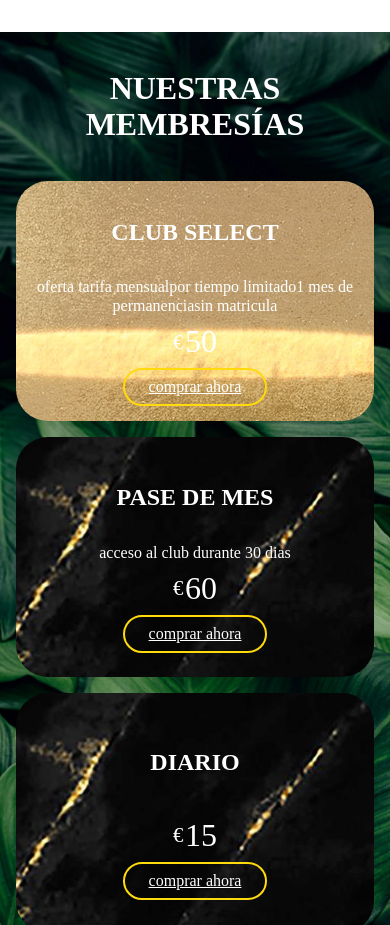
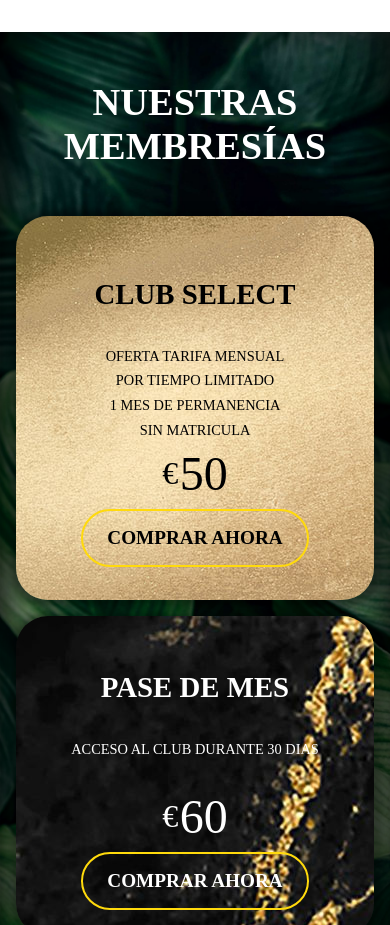
Before and after one commit to carlosjesus954/Icon-gym, a React (Vite) app: page / in a window 390 px wide. Shown: the part 643-1568 px from the top of the page. Built offline with nearby package versions, Linux system fonts and the light colour scheme; grey boxes are pictures that could not be loaded.

Commit message:
Avanzando en el responsive de la home

```diff
--- a/app/css/layout/index.css
+++ b/app/css/layout/index.css
@@ -11,11 +11,23 @@
   border-right: solid 2px #c0a585;
   border-bottom-right-radius: 1.4rem;
   border-bottom-left-radius: 1.4rem;
+  max-width: 45rem;
+  margin-left: auto;
+  margin-right: auto;
   display: flex;
   flex-flow: row nowrap;
   justify-content: space-between;
   align-items: center;
   gap: 1rem;
+}
+@media screen and (min-width: 770px) {
+  .Nav-global {
+    display: flex;
+    flex-flow: row nowrap;
+    justify-content: space-between;
+    align-items: center;
+    gap: 1rem;
+  }
 }
 .Nav-icon {
   width: 5rem;
@@ -26,6 +38,11 @@
   fill: white;
   cursor: pointer;
 }
+@media screen and (min-width: 770px) {
+  .Nav-icon--menu {
+    display: none;
+  }
+}
 .Nav-icon--close {
   width: 2rem;
   fill: white;
@@ -33,6 +50,11 @@
   position: absolute;
   right: 1rem;
   top: 1rem;
+}
+@media screen and (min-width: 770px) {
+  .Nav-icon--close {
+    display: none;
+  }
 }
 .Nav-container {
   display: flex;
@@ -49,6 +71,18 @@
   z-index: 2;
   transition: ease-in-out 0.5s;
 }
+@media screen and (min-width: 770px) {
+  .Nav-container {
+    right: 0;
+    height: auto;
+    display: flex;
+    flex-flow: row nowrap;
+    background-color: transparent;
+    justify-content: center;
+    align-items: center;
+    top: -3rem;
+  }
+}
 .Nav-ul {
   padding: 0 1rem 0rem 1rem;
   margin-top: 3rem;
@@ -58,6 +92,15 @@
   justify-content: start;
   align-items: start;
   gap: 1rem;
+}
+@media screen and (min-width: 770px) {
+  .Nav-ul {
+    display: flex;
+    flex-flow: row nowrap;
+    justify-content: start;
+    align-items: start;
+    gap: 0.5rem;
+  }
 }
 .Nav-li {
   padding: 1rem 0.5rem;
@@ -70,6 +113,12 @@
   cursor: pointer;
   list-style: none;
 }
+@media screen and (min-width: 770px) {
+  .Nav-li {
+    border-bottom: none;
+    width: auto;
+  }
+}
 .Nav-subcontainer {
   width: 100%;
   height: 60%;
@@ -78,6 +127,11 @@
   justify-content: space-between;
   align-items: start;
   gap: 0;
+}
+@media screen and (min-width: 770px) {
+  .Nav-subcontainer {
+    display: none;
+  }
 }
 .Nav-info {
   display: flex;
@@ -148,6 +202,7 @@
   background-repeat: no-repeat;
   background-position: center;
   background-size: cover;
+  box-shadow: 0px -13px 39px 9px rgba(0, 0, 0, 0.92) inset;
   padding: 1rem;
   display: flex;
   flex-flow: column nowrap;
@@ -156,29 +211,44 @@
   gap: 1rem;
   text-align: center;
 }
-.Membresias-h1 {
+.Membresias-h2 {
+  font-size: 2.4rem;
   color: white;
   text-transform: uppercase;
 }
 .Membresias-card {
-  background-position: top;
+  background-position: start;
+  object-fit: cover;
   text-align: center;
+  max-width: 49rem;
   display: flex;
   flex-flow: column nowrap;
   justify-content: center;
   align-items: center;
   gap: 0.5rem;
   width: 100%;
-  height: 15rem;
+  height: 20rem;
   border-radius: 2rem;
+  box-shadow: 2px 2px 10px 6px rgba(0, 0, 0, 0.5);
+}
+.Membresias-card--big {
+  height: 24rem;
 }
 .Membresias-title {
   color: white;
-  font-size: 1.5rem;
+  font-size: 1.8rem;
   text-transform: uppercase;
+}
+.Membresias-title--big {
+  color: black;
 }
 .Membresias-span {
   color: white;
+  text-transform: uppercase;
+  font-size: 0.9rem;
+}
+.Membresias-span--big {
+  color: black;
 }
 .Membresias-precio {
   display: flex;
@@ -187,17 +257,36 @@
   gap: 0.1rem;
 }
 .Membresias-precio--icon {
-  font-size: 1.3rem;
-}
-.Membresias-precio {
   color: white;
   font-size: 2rem;
+}
+.Membresias-precio--iconBlack {
+  color: black;
+}
+.Membresias-dinero {
+  color: white;
+  font-size: 3rem;
+}
+.Membresias-dinero--big {
+  color: black;
 }
 .Membresias-btn {
   color: white;
   border: solid 2px #ffda0c;
-  padding: 0.5rem 1.5rem 0.5rem 1.5rem;
+  padding: 1rem 1.5rem 1rem 1.5rem;
   border-radius: 2rem;
+  text-decoration: none;
+  font-size: 1.2rem;
+  text-transform: uppercase;
+  font-weight: bold;
+}
+.Membresias-btn--big {
+  color: black;
+}
+.Membresias-container {
+  display: flex;
+  flex-flow: column nowrap;
+  gap: 0.5rem;
 }
 
 /*# sourceMappingURL=index.css.map */
--- a/src/context/Provider.jsx
+++ b/src/context/Provider.jsx
@@ -47,6 +47,7 @@ const membresias = [
     precio: 50,
     btn: "comprar ahora",
     background: "../../public/assets/FONDO.jpg",
+    big: true,
   },
   {
     id: 2,
@@ -55,6 +56,7 @@ const membresias = [
     precio: 60,
     btn: "comprar ahora",
     background: "../../public/assets/tarjeta-scaled.jpg",
+    big: false,
   },
   {
     id: 3,
@@ -62,6 +64,7 @@ const membresias = [
     precio: 15,
     btn: "comprar ahora",
     background: "../../public/assets/tarjeta-scaled.jpg",
+    big: false,
   },
 ];
 export const Provider = ({ children }) => {
--- a/src/pages/AppHome.jsx
+++ b/src/pages/AppHome.jsx
@@ -24,24 +24,73 @@ export const AppHome = () => {
         </div>
       </section>
       <section className="Membresias">
-        <h1 className="Membresias-h1">nuestras membresías</h1>
+        <h2 className="Membresias-h2">nuestras membresías</h2>
         {membresias.map((ele) => (
           <div
-            className="Membresias-card"
+            className={`Membresias-card ${
+              ele.big ? "Membresias-card--big" : ""
+            }`}
             style={{ backgroundImage: `url(${ele.background})` }}
           >
-            <h3 className="Membresias-title">{ele.title}</h3>
+            <h3
+              className={`Membresias-title ${
+                ele.big ? "Membresias-title--big" : ""
+              }`}
+            >
+              {ele.title}
+            </h3>
             <div className="Membresias-container">
-              <span className="Membresias-span">{ele.span}</span>
-              <span className="Membresias-span">{ele.span2}</span>
-              <span className="Membresias-span">{ele.span3}</span>
-              <span className="Membresias-span">{ele.span4}</span>
+              <span
+                className={`Membresias-span ${
+                  ele.big ? "Membresias-span--big" : ""
+                }`}
+              >
+                {ele.span}
+              </span>
+              <span
+                className={`Membresias-span ${
+                  ele.big ? "Membresias-span--big" : ""
+                }`}
+              >
+                {ele.span2}
+              </span>
+              <span
+                className={`Membresias-span ${
+                  ele.big ? "Membresias-span--big" : ""
+                }`}
+              >
+                {ele.span3}
+              </span>
+              <span
+                className={`Membresias-span ${
+                  ele.big ? "Membresias-span--big" : ""
+                }`}
+              >
+                {ele.span4}
+              </span>
             </div>
             <div className="Membresias-precio">
-              <span className="Membresias-precio--icon">€</span>
-              <span className="Membresias-precio">{ele.precio}</span>
+              <span
+                className={`Membresias-precio--icon ${
+                  ele.big ? "Membresias-precio--iconBlack" : ""
+                }`}
+              >
+                €
+              </span>
+              <span
+                className={`Membresias-dinero ${
+                  ele.big ? "Membresias-dinero--big" : ""
+                }`}
+              >
+                {ele.precio}
+              </span>
             </div>
-            <a href="#" className="Membresias-btn">
+            <a
+              href="#"
+              className={`Membresias-btn ${
+                ele.big ? "Membresias-btn--big" : ""
+              }`}
+            >
               {ele.btn}
             </a>
           </div>
--- a/src/scss/base/_mixins.scss
+++ b/src/scss/base/_mixins.scss
@@ -23,7 +23,7 @@
   }
 }
 @mixin tablet {
-  @media screen and (min-width: 742px) {
+  @media screen and (min-width: 770px) {
     @content;
   }
 }
--- a/src/scss/layout/_home.scss
+++ b/src/scss/layout/_home.scss
@@ -41,28 +41,46 @@
   background-repeat: no-repeat;
   background-position: center;
   background-size: cover;
+  box-shadow: 0px -13px 39px 9px rgba(0, 0, 0, 0.92) inset;
   padding: 1rem;
   @include m.flex(column nowrap, center, center, 1rem);
   text-align: center;
-  &-h1 {
+  &-h2 {
+    font-size: 2.4rem;
     color: white;
     text-transform: uppercase;
   }
   &-card {
-    background-position: top;
+    background-position: start;
+    object-fit: cover;
     text-align: center;
+    max-width: 49rem;
+
     @include m.flex(column nowrap, center, center, 0.5rem);
     width: 100%;
-    height: 15rem;
+    height: 20rem;
     border-radius: 2rem;
+    box-shadow: 2px 2px 10px 6px rgba(0, 0, 0, 0.5);
+  }
+  &-card--big {
+    height: 24rem;
+    // @include m.flex(column nowrap, center, center, 1rem);
   }
   &-title {
     color: white;
-    font-size: 1.5rem;
+    font-size: 1.8rem;
     text-transform: uppercase;
+  }
+  &-title--big {
+    color: black;
   }
   &-span {
     color: white;
+    text-transform: uppercase;
+    font-size: 0.9rem;
+  }
+  &-span--big {
+    color: black;
   }
   &-precio {
     display: flex;
@@ -70,17 +88,37 @@
     align-items: center;
     gap: 0.1rem;
   }
+
   &-precio--icon {
-    font-size: 1.3rem;
-  }
-  &-precio {
     color: white;
     font-size: 2rem;
+  }
+  &-precio--iconBlack {
+    color: black;
+  }
+  &-dinero {
+    color: white;
+    font-size: 3rem;
+  }
+  &-dinero--big {
+    color: black;
   }
   &-btn {
     color: white;
     border: solid 2px v.$colorBordesCards;
-    padding: 0.5rem 1.5rem 0.5rem 1.5rem;
+    padding: 1rem 1.5rem 1rem 1.5rem;
     border-radius: 2rem;
+    text-decoration: none;
+    font-size: 1.2rem;
+    text-transform: uppercase;
+    font-weight: bold;
+  }
+  &-btn--big {
+    color: black;
+  }
+  &-container {
+    display: flex;
+    flex-flow: column nowrap;
+    gap: 0.5rem;
   }
 }
```
Also changed, not shown: src/scss/layout/_nav.scss (+33 -0 lines), 1 other file (tests, documents, lock files or other folders).
